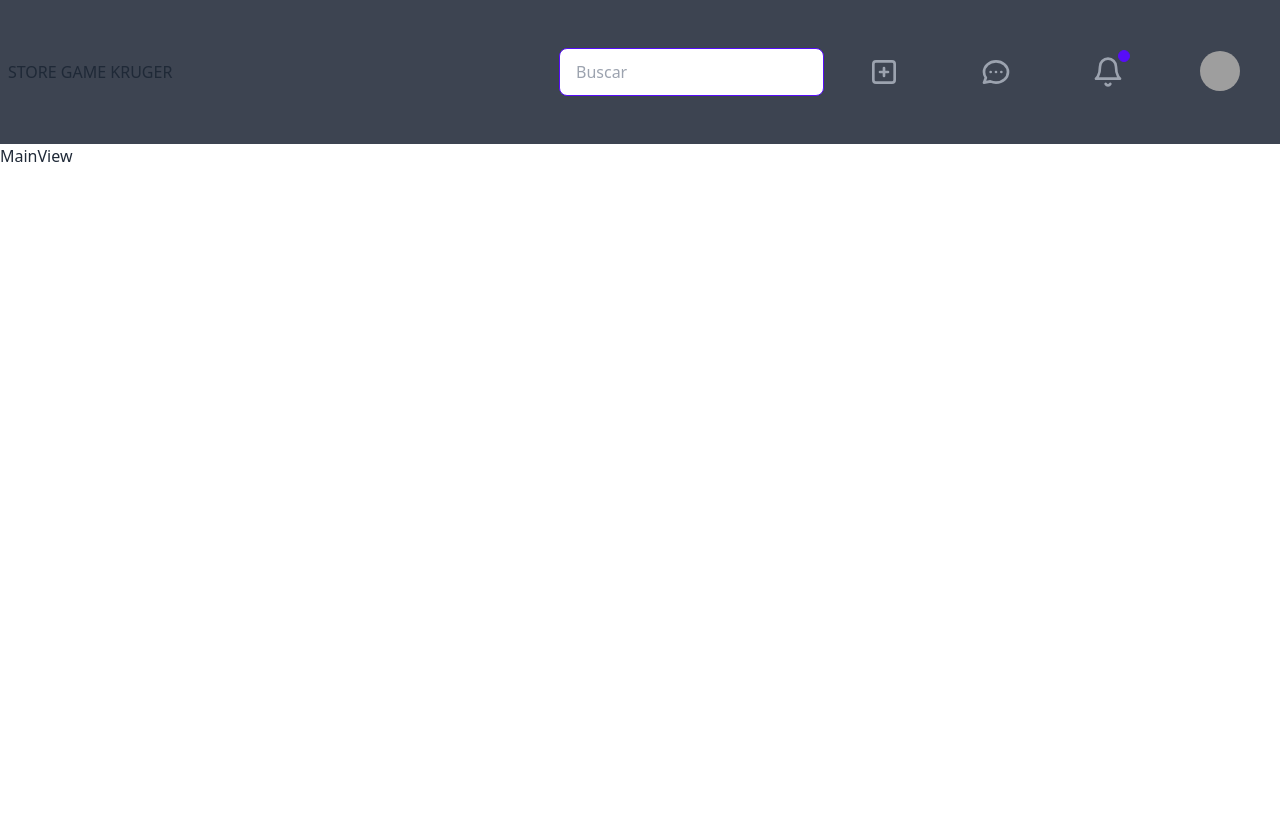
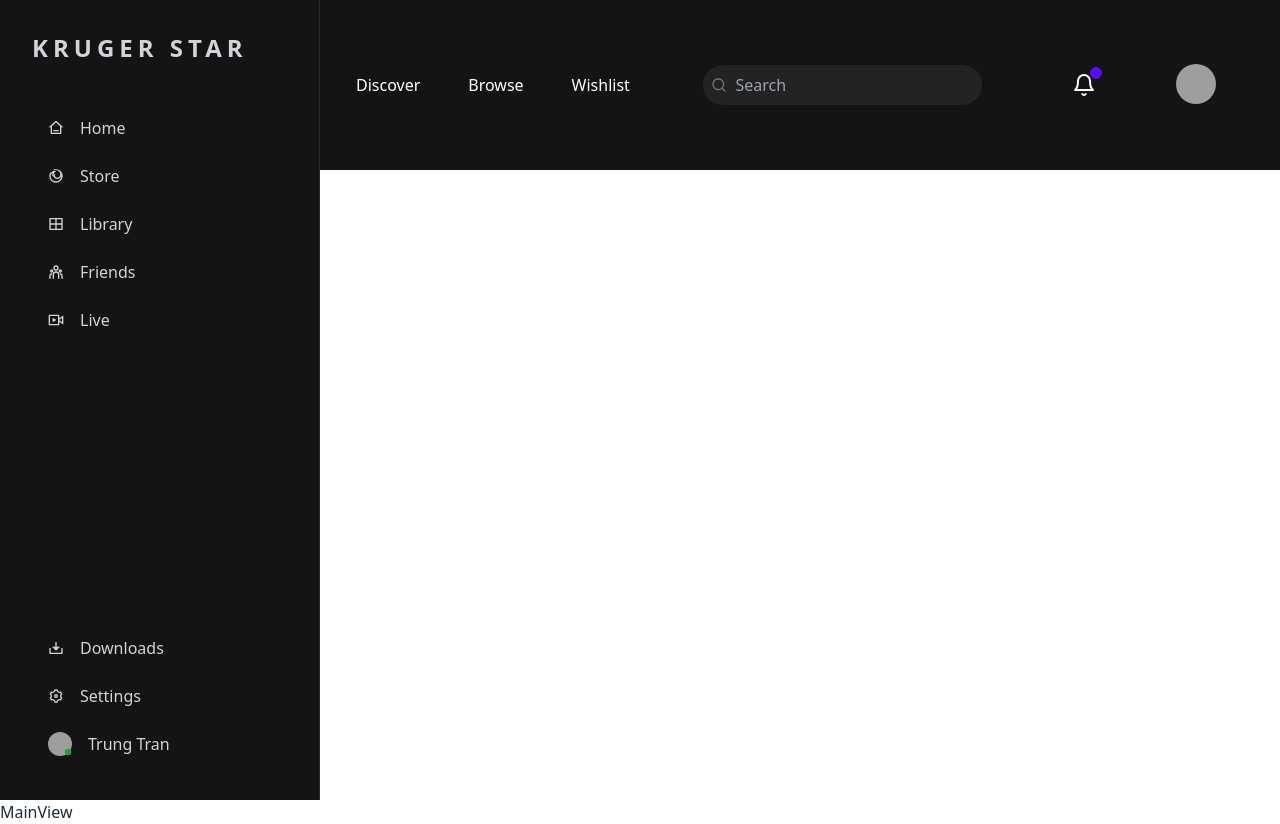
Before and after one commit to Team2-Front-Kruger/games-t2-kruger, a React (Vite) app in the folder games-app-v/: page / in a window 1280 px wide. Before the commit the page ends 800 px from the top, so only its background shows below. Built offline with nearby package versions, Linux system fonts and the light colour scheme; no server answers; grey boxes are pictures that could not be loaded.

Commit message:
Creación de Sidebar e integración con el Navbar

```diff
--- a/games-app-v/package.json
+++ b/games-app-v/package.json
@@ -14,6 +14,7 @@
     "daisyui": "^2.46.1",
     "react": "^18.2.0",
     "react-dom": "^18.2.0",
+    "react-icons": "^4.7.1",
     "react-redux": "^8.0.5",
     "react-router-dom": "^6.6.2"
   },
--- a/games-app-v/src/App.jsx
+++ b/games-app-v/src/App.jsx
@@ -1,7 +1,8 @@
 import { useState } from "react";
 import { BrowserRouter } from "react-router-dom";
 import "./App.css";
-import Navbar from "./components/Navbar";
+import LandingPage from "./components/landingPage/LandingPage";
+
 import { AppRouter } from "./router/AppRouter";
 
 function App() {
@@ -9,7 +10,8 @@ function App() {
 
   return (
     <BrowserRouter>
-      <Navbar></Navbar>
+      <LandingPage></LandingPage>
+
       <AppRouter />
     </BrowserRouter>
   );
--- a/games-app-v/src/components/Navbar.jsx
+++ /dev/null
@@ -1,95 +0,0 @@
-import React from "react";
-
-export default function Navbar() {
-  return (
-    <div className="navbar bg-neutral h-[18vh] lg:h-[15h]">
-      <div className="flex-1">
-        <h1>STORE GAME KRUGER</h1>
-      </div>
-      <div className="flex-none gap-2">
-        <div className="form-control">
-          <input
-            type="text"
-            placeholder="Buscar"
-            className="input input-primary w-auto"
-          />
-        </div>
-        <div className="btn btn-ghost btn-circle m-7">
-          <svg
-            className="h-8 w-8 text-gray-400"
-            width="24"
-            height="24"
-            viewBox="0 0 24 24"
-            stroke-width="2"
-            stroke="currentColor"
-            fill="none"
-            stroke-linecap="round"
-            stroke-linejoin="round"
-          >
-            <path stroke="none" d="M0 0h24v24H0z" />
-            <rect x="4" y="4" width="16" height="16" rx="2" />
-            <line x1="9" y1="12" x2="15" y2="12" />
-            <line x1="12" y1="9" x2="12" y2="15" />
-          </svg>
-        </div>
-        <div className="btn btn-ghost btn-circle m-7">
-          <svg
-            className="h-8 w-8 text-gray-400"
-            fill="none"
-            viewBox="0 0 24 24"
-            stroke="currentColor"
-          >
-            <path
-              stroke-linecap="round"
-              stroke-linejoin="round"
-              stroke-width="2"
-              d="M8 12h.01M12 12h.01M16 12h.01M21 12c0 4.418-4.03 8-9 8a9.863 9.863 0 01-4.255-.949L3 20l1.395-3.72C3.512 15.042 3 13.574 3 12c0-4.418 4.03-8 9-8s9 3.582 9 8z"
-            />
-          </svg>
-        </div>
-
-        <button className="btn btn-ghost btn-circle m-7">
-          <div className="indicator">
-            <svg
-              className="h-8 w-8 text-gray-400"
-              viewBox="0 0 24 24"
-              fill="none"
-              stroke="currentColor"
-              stroke-width="2"
-              stroke-linecap="round"
-              stroke-linejoin="round"
-            >
-              <path d="M18 8A6 6 0 0 0 6 8c0 7-3 9-3 9h18s-3-2-3-9" />
-              <path d="M13.73 21a2 2 0 0 1-3.46 0" />
-            </svg>
-            <span className="badge badge-xs badge-primary indicator-item"></span>
-          </div>
-        </button>
-        <div className="dropdown dropdown-end m-7">
-          <label tabIndex={0} className="btn btn-ghost btn-circle avatar">
-            <div className="w-10 rounded-full">
-              <img src="https://placeimg.com/80/80/people" />
-            </div>
-          </label>
-          <ul
-            tabIndex={0}
-            className="mt-3 p-2 shadow menu menu-compact dropdown-content bg-base-100 rounded-box w-52"
-          >
-            <li>
-              <a className="justify-between">
-                Profile
-                <span className="badge">New</span>
-              </a>
-            </li>
-            <li>
-              <a>Settings</a>
-            </li>
-            <li>
-              <a>Logout</a>
-            </li>
-          </ul>
-        </div>
-      </div>
-    </div>
-  );
-}
--- /dev/null
+++ b/games-app-v/src/components/landingPage/LandingPage.jsx
@@ -0,0 +1,15 @@
+import React from "react";
+import Navbar from "./Navbar";
+import Sidebar from "./Sidebar";
+
+export default function LandingPage() {
+  return (
+    <div className=" min-h-screen">
+      <Sidebar />
+      <Navbar></Navbar>
+      <main className="bg-[#64748b]lg:pl-[340px] p-8 pt-36">
+        MENU PARA TRABAJAR
+      </main>
+    </div>
+  );
+}
--- /dev/null
+++ b/games-app-v/src/components/landingPage/Navbar.jsx
@@ -0,0 +1,95 @@
+import React from "react";
+import { RiNotification3Line, RiSearchLine } from "react-icons/ri";
+function Navbar() {
+  return (
+    <header className="fixed lg:pl-[340px] w-full flex flex-col md:flex-row items-center justify-between gap-4 p-8 bg-[#141414] z-40">
+      <nav className="flex items-center gap-4 order-1 lg:order-none">
+        <a
+          href="#"
+          className="hover:bg-[#4338ca] text-white py-2 px-4 rounded-full"
+        >
+          Discover
+        </a>
+        <a
+          href="#"
+          className="hover:bg-[#4338ca] text-white  py-2 px-4 rounded-full"
+        >
+          Browse
+        </a>
+        <a
+          href="#"
+          className="hover:bg-[#4338ca] text-white  py-2 px-4 rounded-full"
+        >
+          Wishlist
+        </a>
+      </nav>
+      <ul className="flex items-center gap-4">
+        <li>
+          <form className="relative">
+            <RiSearchLine className="text-gray-500 absolute top-3 left-2" />
+            <input
+              type="text"
+              className="bg-[#232323] outline-none text-gray-300 py-2 pl-8 pr-4 rounded-full w-full"
+              placeholder="Search"
+            />
+          </form>
+        </li>
+      </ul>
+      <ul className="flex items-center gap-4">
+        <li>
+        <button className="btn btn-ghost btn-circle m-5 hover:bg-[#4338ca]">
+          <div className="indicator">
+            <svg
+              class="h-6 w-6 text-white"
+              viewBox="0 0 24 24"
+              fill="none"
+              stroke="currentColor"
+              stroke-width="2"
+              stroke-linecap="round"
+              stroke-linejoin="round"
+            >
+              {" "}
+              <path d="M18 8A6 6 0 0 0 6 8c0 7-3 9-3 9h18s-3-2-3-9" />{" "}
+              <path d="M13.73 21a2 2 0 0 1-3.46 0" />
+            </svg>
+            <span className="badge badge-xs badge-primary indicator-item"></span>
+          </div>
+        </button>
+      </li>
+       <li>
+        <div className="dropdown dropdown-end m-7">
+          <label
+            tabIndex={0}
+            className="btn btn-ghost btn-circle avatar hover:bg-[#4338ca]"
+          >
+            <div className="w-10 rounded-full">
+              <img src="https://placeimg.com/80/80/people" />
+            </div>
+          </label>
+          <ul
+            tabIndex={0}
+            className="mt-3 p-2 shadow menu menu-compact dropdown-content bg-base-100 rounded-box w-52"
+          >
+            <li>
+              <a className="justify-between">
+                Profile
+                <span className="badge">New</span>
+              </a>
+            </li>
+            <li>
+              <a>Settings</a>
+            </li>
+            <li>
+              <a>Logout</a>
+            </li>
+          </ul>
+        </div>
+        </li>
+
+      </ul>
+
+    </header>
+  );
+}
+
+export default Navbar;
--- /dev/null
+++ b/games-app-v/src/components/landingPage/Sidebar.jsx
@@ -0,0 +1,125 @@
+import { useState } from "react";
+import {
+  RiHome3Line,
+  RiFirefoxLine,
+  RiLayoutGridLine,
+  RiTeamLine,
+  RiLiveLine,
+  RiDownload2Line,
+  RiSettings3Line,
+  RiCheckboxBlankCircleFill,
+  RiMenu3Fill,
+  RiCloseLine,
+} from "react-icons/ri";
+
+function Sidebar() {
+  const [showMenu, setShowMenu] = useState(false);
+
+  const toggleMenu = () => {
+    setShowMenu(!showMenu);
+  };
+  return (
+    <sidebar
+      className={`fixed top-0 w-80 h-full  border-r border-gray-800 p-8 flex flex-col justify-between bg-[#141414] transition-all lg:left-0 z-50 ${
+        showMenu ? "left-0" : "-left-full"
+      }`}
+    >
+      <div>
+        {/* Logo */}
+        <h1 className="text-gray-300 uppercase font-bold text-2xl tracking-[5px] mb-10">
+          KRUGER STAR
+        </h1>
+        <ul>
+          <li>
+            <a
+              href="#"
+              className="text-gray-300 flex items-center gap-4 hover:bg-[#4338ca] py-3 px-4 rounded-xl transition-colors"
+            >
+              <RiHome3Line />
+              Home
+            </a>
+          </li>
+          <li>
+            <a
+              href="#"
+              className="text-gray-300 flex items-center gap-4 hover:bg-[#4338ca] py-3 px-4 rounded-xl transition-colors"
+            >
+              <RiFirefoxLine />
+              Store
+            </a>
+          </li>
+          <li>
+            <a
+              href="#"
+              className="text-gray-300 flex items-center gap-4 hover:bg-[#4338ca] py-3 px-4 rounded-xl transition-colors"
+            >
+              <RiLayoutGridLine />
+              Library
+            </a>
+          </li>
+          <li>
+            <a
+              href="#"
+              className="text-gray-300 flex items-center gap-4 hover:bg-[#4338ca] py-3 px-4 rounded-xl transition-colors"
+            >
+              <RiTeamLine />
+              Friends
+            </a>
+          </li>
+          <li>
+            <a
+              href="#"
+              className="text-gray-300 flex items-center gap-4 hover:bg-[#4338ca] py-3 px-4 rounded-xl transition-colors"
+            >
+              <RiLiveLine />
+              Live
+            </a>
+          </li>
+        </ul>
+      </div>
+      <div>
+        <ul>
+          <li>
+            <a
+              href="#"
+              className="text-gray-300 flex items-center gap-4 hover:bg-[#4338ca] py-3 px-4 rounded-xl transition-colors"
+            >
+              <RiDownload2Line />
+              Downloads
+            </a>
+          </li>
+          <li>
+            <a
+              href="#"
+              className="text-gray-300 flex items-center gap-4 hover:bg-[#4338ca] py-3 px-4 rounded-xl transition-colors"
+            >
+              <RiSettings3Line />
+              Settings
+            </a>
+          </li>
+          <li>
+            <a
+              href="#"
+              className="relative text-gray-300 flex items-center gap-4 hover:bg-[#4338ca] py-3 px-4 rounded-xl transition-colors"
+            >
+              <img
+                src="https://img.freepik.com/foto-gratis/chico-alegre-feliz-mostrando-gesto-bien_74855-3502.jpg"
+                className="w-6 h-6 object-cover rounded-full"
+              />
+              <RiCheckboxBlankCircleFill className="absolute text-green-600 bottom-3 left-8 text-[8px]" />
+              Trung Tran
+            </a>
+          </li>
+        </ul>
+      </div>
+      {/* Btn menu movil */}
+      <button
+        onClick={toggleMenu}
+        className="lg:hidden bg-blue-600 text-white fixed bottom-8 right-6 p-2 text-lg rounded-full z-50"
+      >
+        {showMenu ? <RiCloseLine /> : <RiMenu3Fill />}
+      </button>
+    </sidebar>
+  );
+}
+export default Sidebar;
--- a/games-app-v/src/main.jsx
+++ b/games-app-v/src/main.jsx
@@ -8,7 +8,7 @@ import { store } from "./store/store";
 ReactDOM.createRoot(document.getElementById("root")).render(
   <React.StrictMode>
     <Provider store={store}>
-      <App />
+      <App/>
     </Provider>
   </React.StrictMode>
 );
--- a/games-app-v/src/router/AppRouter.jsx
+++ b/games-app-v/src/router/AppRouter.jsx
@@ -8,6 +8,7 @@ export const AppRouter = () => {
       {
         // (authStatus=== 'non-authenticated')
       }
+
       <Route path="/" element={<MainPage />} />
     </Routes>
   );
```
Also changed, not shown: 2 other files (tests, documents, lock files or other folders).
